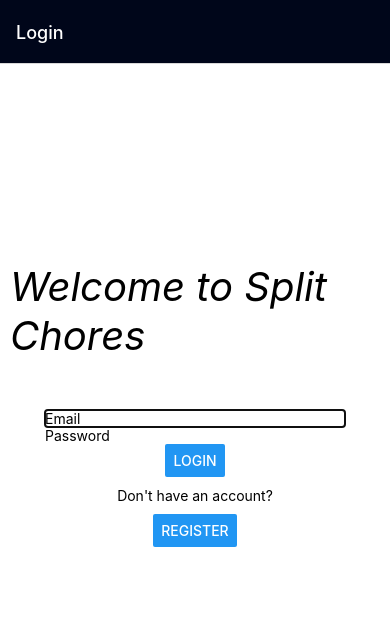
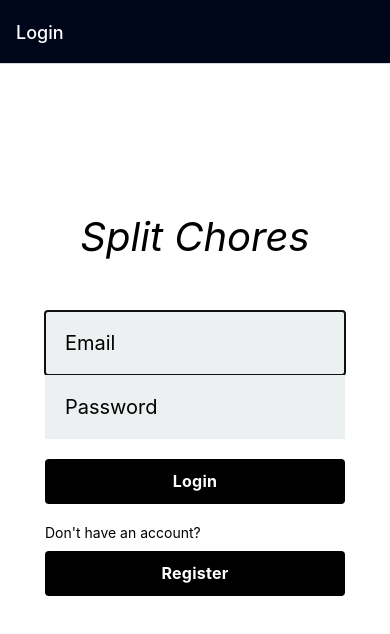
Before and after one commit to musaissa15/Project-split, a React Native app: screen /Login in a window 390 px wide. Shown: the top 634 px of the page. Built offline with nearby package versions, Linux system fonts and the light colour scheme; no server answers.

Commit message:
login page styling

```diff
--- a/package.json
+++ b/package.json
@@ -22,7 +22,6 @@
     "react-dom": "17.0.2",
     "react-native": "0.68.2",
     "react-native-dropdown-picker": "^5.4.2",
-    "react-native-gesture-handler": "~2.2.1",
     "react-native-safe-area-context": "4.2.4",
     "react-native-screens": "~3.11.1",
     "react-native-vector-icons": "^9.2.0",
--- a/src/screens/Login.jsx
+++ b/src/screens/Login.jsx
@@ -1,5 +1,3 @@
-import "react-native-gesture-handler";
-import { GestureHandlerRootView } from "react-native-gesture-handler";
 import {
   StyleSheet,
   Text,
@@ -7,9 +5,10 @@ import {
   View,
   TextInput,
 } from "react-native";
+import { MaterialCommunityIcons } from "@expo/vector-icons";
 import React, { useEffect, useState } from "react";
 // import { Button, Input, Image } from "react-native-elements";
-import { KeyboardAvoidingView, Button } from "react-native";
+import { KeyboardAvoidingView, Pressable } from "react-native";
 import { StatusBar } from "expo-status-bar";
 import { auth } from "../../firebase-config";
 import { createNativeStackNavigator } from "@react-navigation/native-stack";
@@ -19,14 +18,14 @@ const Login = ({ navigation }) => {
   const [email, setEmail] = useState("");
   const [password, setPassword] = useState("");
 
-  useEffect(() => {
-    const unsubscribe = auth.onAuthStateChanged((authUser) => {
-      if (authUser) {
-        navigation.replace("App");
-      }
-    });
-    return unsubscribe;
-  }, []);
+  //   useEffect(() => {
+  //     const unsubscribe = auth.onAuthStateChanged((authUser) => {
+  //       if (authUser) {
+  //         navigation.replace("App");
+  //       }
+  //     });
+  //     return unsubscribe;
+  //   }, []);
 
   const signIn = () => {
     signInWithEmailAndPassword(auth, email, password)
@@ -42,29 +41,35 @@ const Login = ({ navigation }) => {
   return (
     <KeyboardAvoidingView behavior="padding" style={styles.container}>
       <StatusBar style="light" />
-      <Text style={styles.titleContainer}>Welcome to Split Chores</Text>
+      <Text style={styles.titleContainer}>Split Chores</Text>
       <View style={styles.inputContainer}>
         <TextInput
+          style={styles.input}
           placeholder="Email"
           autoFocus
           value={email}
           onChangeText={(text) => setEmail(text)}
         />
         <TextInput
+          style={styles.input}
           placeholder="Password"
           secureTextEntry
           value={password}
           onChangeText={(text) => setPassword(text)}
         />
+        <Pressable style={styles.button} onPress={signIn}>
+          <Text style={styles.text}>Login</Text>
+        </Pressable>
+
+        <Text style={styles.registerMessage}>Don't have an account?</Text>
+        <Pressable
+          style={styles.button}
+          onPress={() => navigation.navigate("Register")}
+        >
+          <Text style={styles.text}>Register</Text>
+        </Pressable>
       </View>
-      <Button containerStyle={styles.button} onPress={signIn} title="Login" />
-      <Text style={styles.registerMessage}>Don't have an account?</Text>
-      <Button
-        onPress={() => navigation.navigate("Register")}
-        containerStyle={styles.button}
-        type="outline"
-        title="Register"
-      />
+
       <View style={{ height: 100 }} />
     </KeyboardAvoidingView>
   );
@@ -80,13 +85,15 @@ const styles = StyleSheet.create({
     padding: 10,
     backgroundColor: "white",
   },
+  input: {
+    width: 300,
+    backgroundColor: "#ecf0f1",
+    padding: 20,
+    alignItems: "center",
+    fontSize: 20,
+  },
   inputContainer: {
     width: 300,
-  },
-  button: {
-    width: 200,
-    marginTop: 10,
-    backgroundColor: "#DDDDDD",
   },
   titleContainer: {
     fontStyle: "italic",
@@ -94,7 +101,24 @@ const styles = StyleSheet.create({
     marginBottom: 50,
   },
   registerMessage: {
-    marginTop: 10,
-    marginBottom: 10,
+    marginTop: 20,
+    marginBottom: -10,
+  },
+  button: {
+    marginTop: 20,
+    alignItems: "center",
+    justifyContent: "center",
+    paddingVertical: 12,
+    paddingHorizontal: 32,
+    borderRadius: 4,
+    elevation: 3,
+    backgroundColor: "black",
+  },
+  text: {
+    fontSize: 16,
+    lineHeight: 21,
+    fontWeight: "bold",
+    letterSpacing: 0.25,
+    color: "white",
   },
 });
--- a/src/screens/Registration.jsx
+++ b/src/screens/Registration.jsx
@@ -1,5 +1,5 @@
 import {
-  Button,
+  Pressable,
   KeyboardAvoidingView,
   StyleSheet,
   Text,
@@ -32,23 +32,21 @@ const Registration = ({ navigation }) => {
       <Text style={styles.titleContainer}>Create an Account</Text>
       <View style={styles.inputContainer}>
         <TextInput
-          placeholder="email..."
+          placeholder="Email"
           value={registerEmail}
           style={styles.input}
           onChangeText={setRegisterEmail}
         />
         <TextInput
           secureTextEntry
-          placeholder="password..."
+          placeholder="Password"
           value={registerPassword}
           style={styles.input}
           onChangeText={setRegisterPassword}
         />
-        <Button
-          containerStyle={styles.button}
-          title="Register"
-          onPress={register}
-        />
+        <Pressable style={styles.button} onPress={register}>
+          <Text style={styles.text}>Register</Text>
+        </Pressable>
       </View>
     </KeyboardAvoidingView>
   );
@@ -64,10 +62,6 @@ const styles = StyleSheet.create({
     padding: 10,
     backgroundColor: "white",
   },
-  button: {
-    width: 200,
-    marginTop: 10,
-  },
   inputContainer: {
     width: 300,
   },
@@ -76,6 +70,28 @@ const styles = StyleSheet.create({
     fontSize: 40,
     marginBottom: 50,
   },
-
-  input: {},
+  input: {
+    width: 300,
+    backgroundColor: "#ecf0f1",
+    padding: 20,
+    alignItems: "center",
+    fontSize: 20,
+  },
+  button: {
+    marginTop: 20,
+    alignItems: "center",
+    justifyContent: "center",
+    paddingVertical: 12,
+    paddingHorizontal: 32,
+    borderRadius: 4,
+    elevation: 3,
+    backgroundColor: "black",
+  },
+  text: {
+    fontSize: 16,
+    lineHeight: 21,
+    fontWeight: "bold",
+    letterSpacing: 0.25,
+    color: "white",
+  },
 });
```
Also changed, not shown: 1 other file (tests, documents, lock files or other folders).
